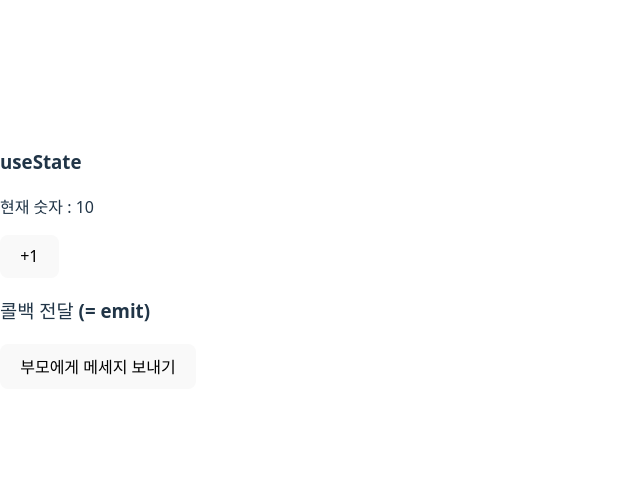
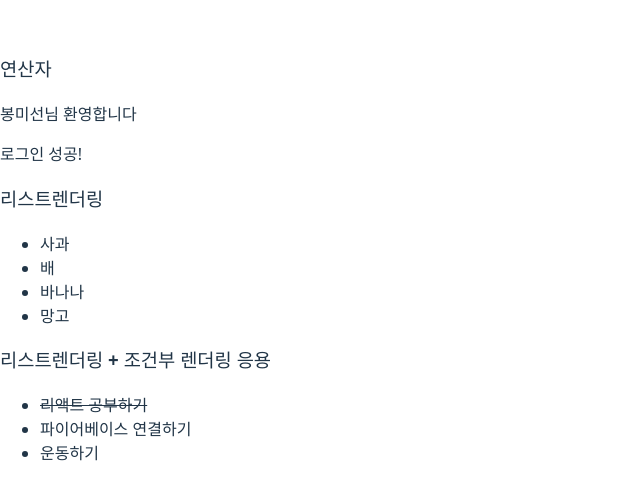
Before and after one commit to rimurang/react_firebase_app, a React (Vite) app: page / in a window 1280 px wide. Shown: the part 141-640 px from the top of the page, without its empty margins (0-640 px from the left). Built offline with nearby package versions, Linux system fonts and the light colour scheme.

Commit message:
조건부 렌더링 & 리스트 렌더링

```diff
--- a/src/App.jsx
+++ b/src/App.jsx
@@ -1,30 +1,35 @@
-import Child from "./Child";
-import { useState } from "react";
-
 function App() {
-  // count 상태 변수와 setCount 상태 변경 함수 생성
-  const number = 10;
-  const [count, setCount] = useState(number);
-
-  // 이벤트 핸들러 함수 정의
-  const increase = () => {
-    setCount(count + 1);
-  };
-
-  const handleMessage = (msg) => {
-    alert("자식의 메세지 : " + msg);
-  };
+  const isLogin = true;
+  const userName = "봉미선";
+  const fruits = ["사과", "배", "바나나", "망고"];
+  const todos = [
+    { id: 1, text: "리액트 공부하기", done: true },
+    { id: 2, text: "파이어베이스 연결하기", done: false },
+    { id: 3, text: "운동하기", done: false },
+  ];
 
   return (
     <div>
-      <h3>useState</h3>
-      <p>현재 숫자 : {count}</p>
-      {/* 버튼 클릭 시 setCount 실행 -> state 값 변경 */}
-      <button onClick={increase}> +1 </button>
+      <h3>연산자</h3>
+      {/* 삼항연산자 */}
+      <p>{isLogin ? `${userName}님 환영합니다` : "로그인이 필요합니다"}</p>
 
-      <h3>콜백 전달 (= emit)</h3>
-      {/* 부모가 콜백 함수를 props로 전달 */}
-      <Child onSendMessage={handleMessage} />
+      {/* &&연산자 (true만) */}
+      {isLogin && <p>로그인 성공!</p>}
+
+      <h3>리스트렌더링</h3>
+      <ul>
+        {fruits.map((fruit, index) => (
+          <li key={index}>{fruit}</li>
+        ))}
+      </ul>
+
+      <h3>리스트렌더링 + 조건부 렌더링 응용</h3>
+      <ul>
+        {todos.map((todo, index) => (
+          <li key={index}>{todo.done ? <del>{todo.text}</del> : todo.text}</li>
+        ))}
+      </ul>
     </div>
   );
 }
```
